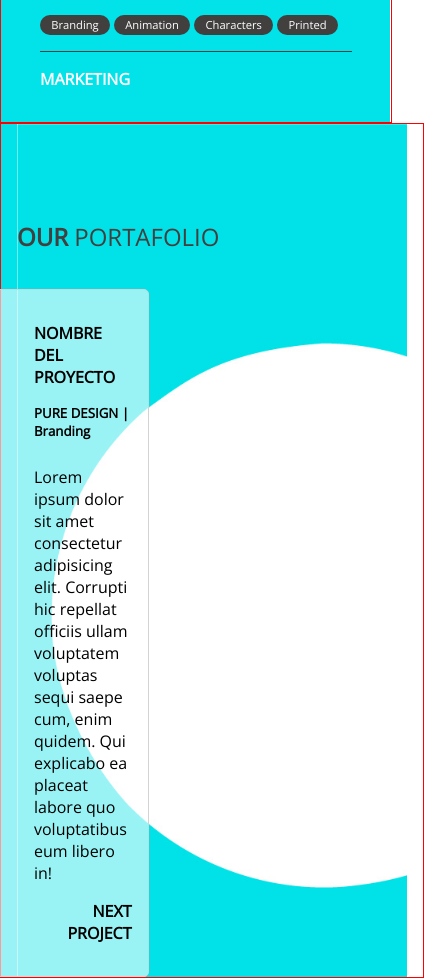
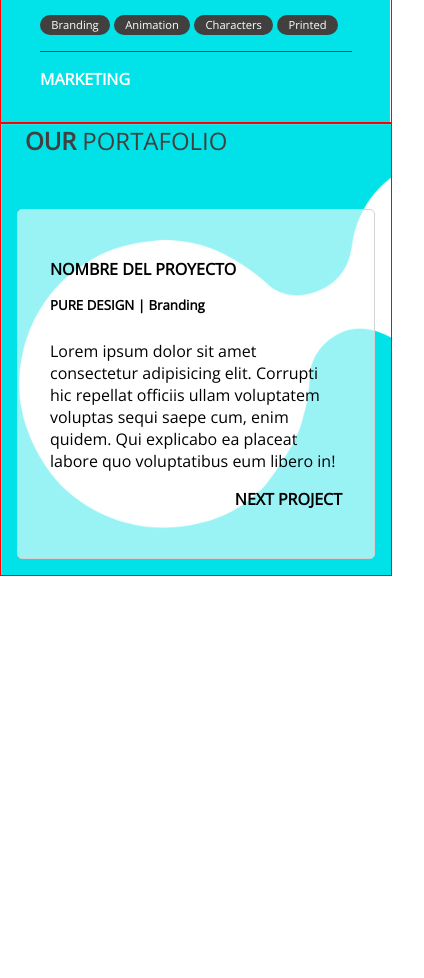
Before and after one commit to faberordonez1/Tuatara, a plain HTML site: page index.html in a window 390 px wide. Shown: the part 1767-2745 px from the top of the page, 424 px wide, since content can reach past the window. After the commit the page ends 2343 px from the top, so only its background shows below. Drawn offline with nearby package versions, Linux system fonts and the light colour scheme.

Commit message:
projects

```diff
--- a/index.html
+++ b/index.html
@@ -76,8 +76,8 @@
         </div>
     </div>
     <div class="portafolio">
-        <div class="container">
-            <div class="portafolio-bg" style="background-image: url(portafolio/Proyect-2.jpg);">
+        <div class="container portafolio-bg"  style="background-image: url(portafolio/Proyect-2.jpg);">
+            <!-- <div class=""> -->
                 <h2><strong>OUR </strong> PORTAFOLIO</h2>
                 <div class="Wrapper-project">
                     <div class="description-project">
@@ -86,7 +86,7 @@
                         <p>Lorem ipsum dolor sit amet consectetur adipisicing elit. Corrupti hic repellat officiis ullam voluptatem voluptas sequi saepe cum, enim quidem. Qui explicabo ea placeat labore quo voluptatibus eum libero in!</p>
                         <h4 class="next-project">NEXT PROJECT <span><a href="#"></a></span></h4>
                     </div>
-                 </div>
+                 <!-- </div> -->
             </div>
         </div>
     </div>
--- a/style.css
+++ b/style.css
@@ -199,25 +199,12 @@ div.container_about{
 .services_description h2{
     font-size: 1.65em;
 }
-/*Caja contenedora*/
-.container{
-    width: 100%;
-    max-width: 1200px;
-    margin: 0 auto;
-    display: inherit;
-    flex-direction: inherit;
-    justify-content: inherit;
-    align-items: inherit;
-    gap:inherit;
-    border: 1px solid red;
-    height: inherit;
-}
-
+/*Portafolio*/
 .portafolio{
     background-color: hsl(182, 99%, 46%);
 
 }
-.portafolio-bg{
+div.portafolio-bg{
     background-size: cover;
     padding-top: 6em;
     height: 70vh;
@@ -257,7 +244,18 @@ div.container_about{
 .next-project{
     text-align: right;
 }
-
+.container{
+    width: 100%;
+    max-width: 1200px;
+    margin: 0 auto;
+    display: inherit;
+    flex-direction: inherit;
+    justify-content: inherit;
+    align-items: inherit;
+    gap:inherit;
+    border: 1px solid red;
+    height: inherit;
+}
 
 
 
@@ -280,7 +278,19 @@ div.container_about{
         width: 84%;
         margin:0 auto;
     }
-
+    /*Project*/
+    .Wrapper-project{
+        position: initial;
+    }
+    .description-project{
+        padding:1em;
+    }
+    div.portafolio-bg{
+        padding:0;
+    }
+    .portafolio h2{
+        margin-left: 1em;
+    }
     .container{
         padding: 0 1em;
     }
@@ -400,6 +410,11 @@ div.container_about{
     .services{
         padding-top: 1em;
     }
+    /**/
+    .Wrapper-project{
+        margin: 1em;
+        width: auto;
+    }
 }
 @media screen and (max-width: 480px) {
 
```
